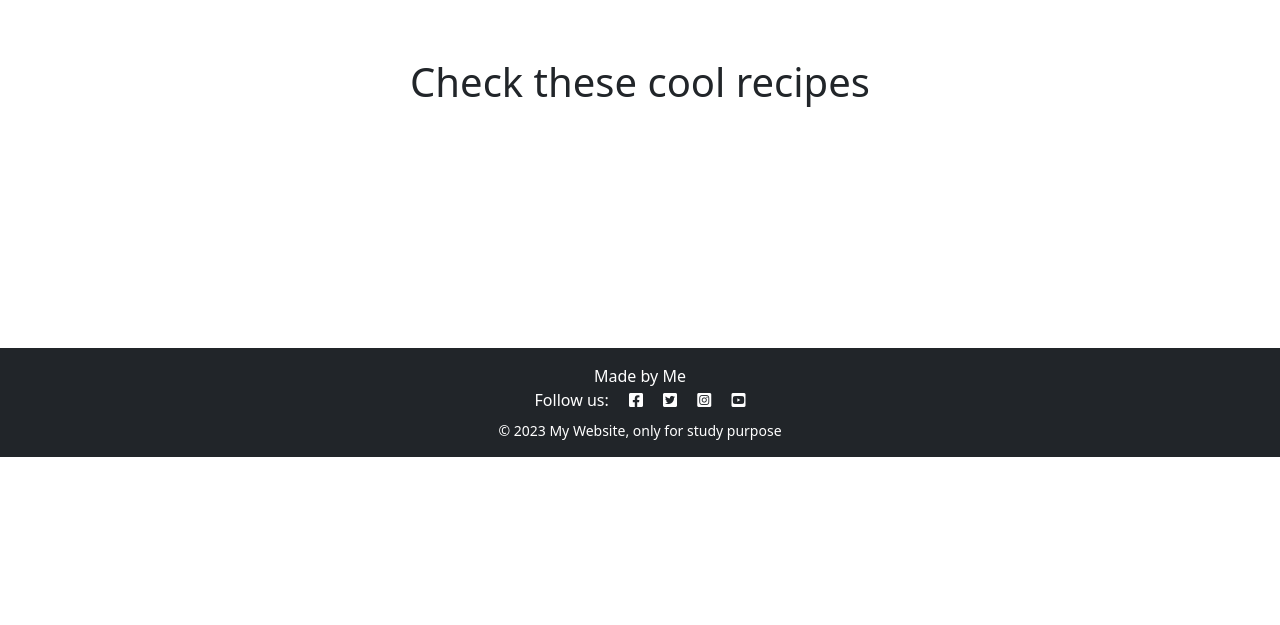
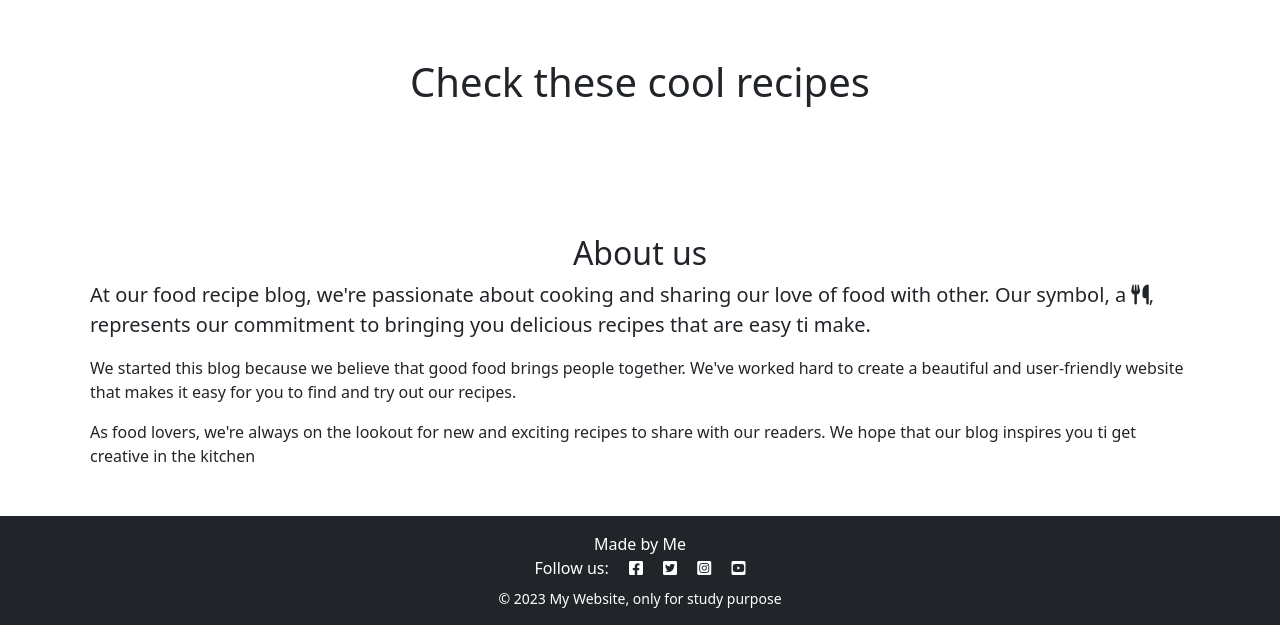
Before and after one commit to Vaidots/project-4, a Django app: page / in a window 1280 px wide. Shown: the part 343-968 px from the top of the page. Before the commit the page ends 800 px from the top, so only its background shows below. Run offline with Django 3.2, Linux system fonts and the light colour scheme; data that the repository does not hold is empty; some libraries are stand-ins or nearby versions.

Commit message:
Changed html text size for smaller screen

```diff
--- a/static/css/style.css
+++ b/static/css/style.css
@@ -22,7 +22,9 @@
 }
 
 @media screen and (max-width: 767.98px) {
-
+    html {
+        font-size: 0.8rem;
+    }
 
     .card-img-top {
     height: 100%;
--- a/templates/index.html
+++ b/templates/index.html
@@ -19,7 +19,7 @@
         </div>
         <div class="col-md-7 col-lg-5 p-0 pl-md-5 align-self-center">
           <img
-            src="https://images.pexels.com/photos/3184183/pexels-photo-3184183.jpeg?auto=compress&cs=tinysrgb&w=1260&h=750&dpr=1"
+            src="https://res.cloudinary.com/dmlp9qrmo/image/upload/v1679925384/pexels-photo-3184183_x87vhb.jpg"
             class="img-fluid family-image"
             alt="Food blog"
           />
@@ -97,5 +97,23 @@
     </nav>
     {% endif %}
 </div>
+<section>
+  <div class="container px-2 py-3">
+    <div class="row flex-md-row-reverse py-3 m-0" id="about-section">
+      <div class="col-12">
+        <h2 class="text-center">About us</h2>
+        <p class="lead">
+          At our food recipe blog, we're passionate about cooking and sharing our love of food with other. Our symbol, a <i class="fas fa-utensils"></i>, represents our commitment to bringing you delicious recipes that are easy ti make.
+        </p>
+        <p>
+          We started this blog because we believe that good food brings people together. We've worked hard to create a beautiful and user-friendly website that makes it easy for you to find and try out our recipes.
+        </p>
+        <p>
+          As food lovers, we're always on the lookout for new and exciting recipes to share with our readers. We hope that our blog inspires you ti get creative in the kitchen
+        </p>
+      </div>
+    </div>
+  </div>
+</section>
 
 {%endblock%}
```
